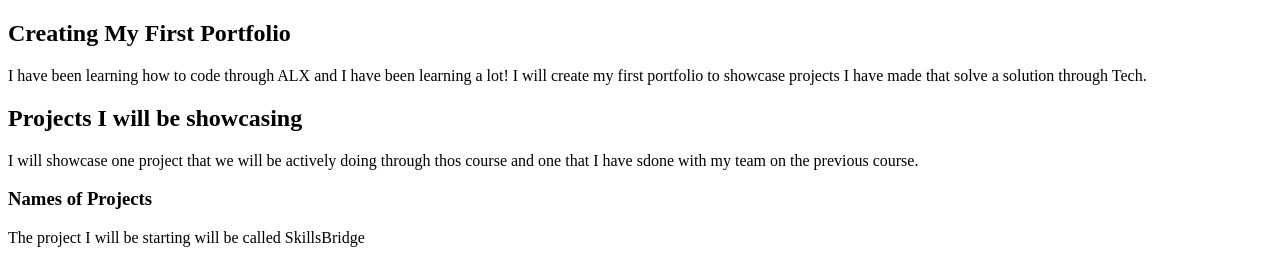
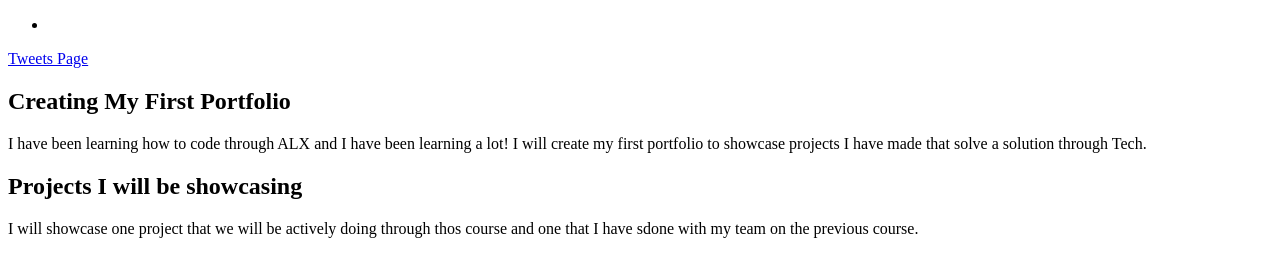
Before and after one commit to KhothatsoS/My_First_Portfolio, a plain HTML site: page html_basic/index.html in a window 1280 px wide. Shown: the top 253 px of the page. Drawn offline with Linux system fonts and the light colour scheme.

Commit message:
Add navigation links to index.html

```diff
--- a/html_basic/index.html
+++ b/html_basic/index.html
@@ -5,7 +5,10 @@
   </head>
   <body>
     <header>
-
+      <ul>
+        <li></li>
+      </ul>
+      <a href="tweets.html">Tweets Page</a>
     </header>
     <main>
       <article>
```
